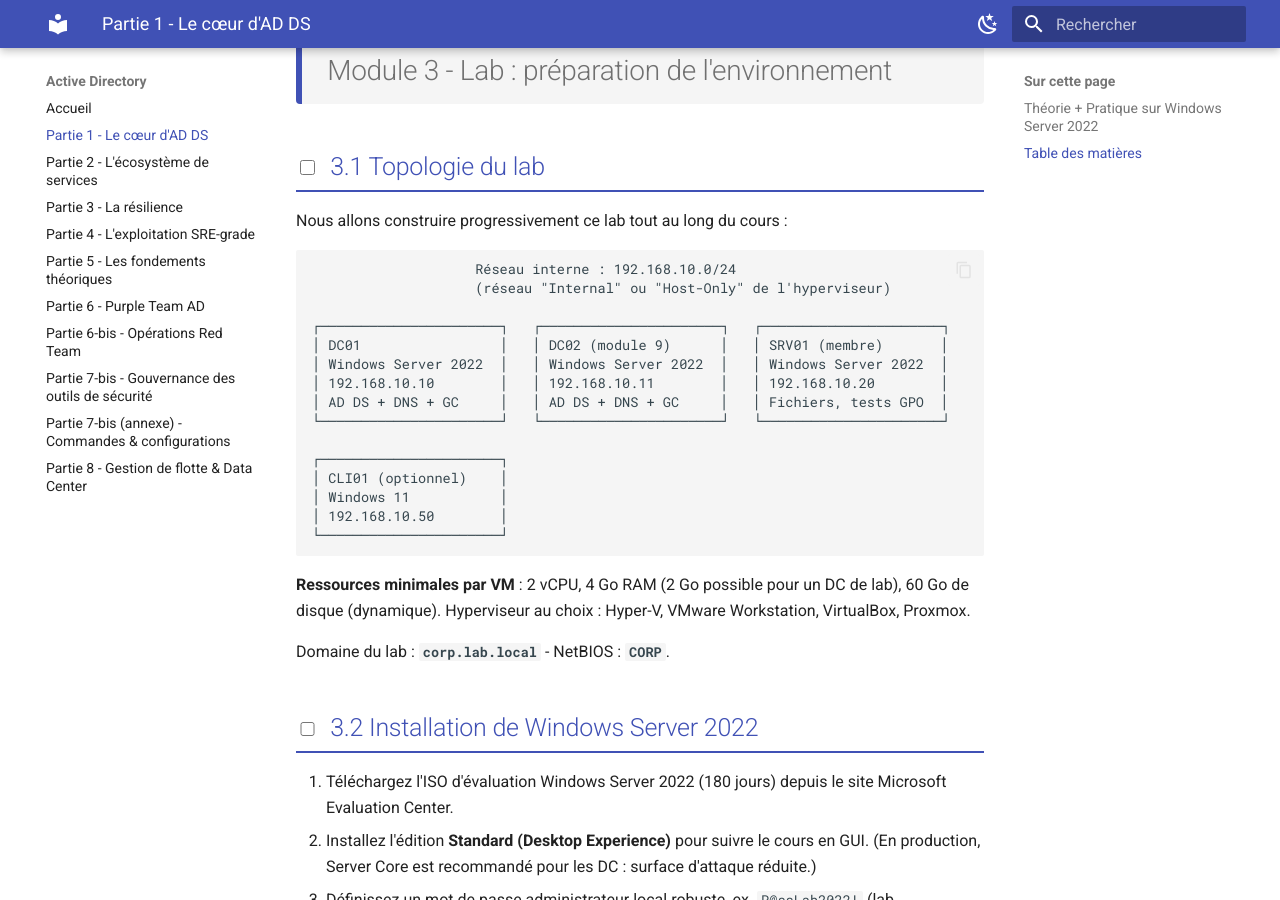
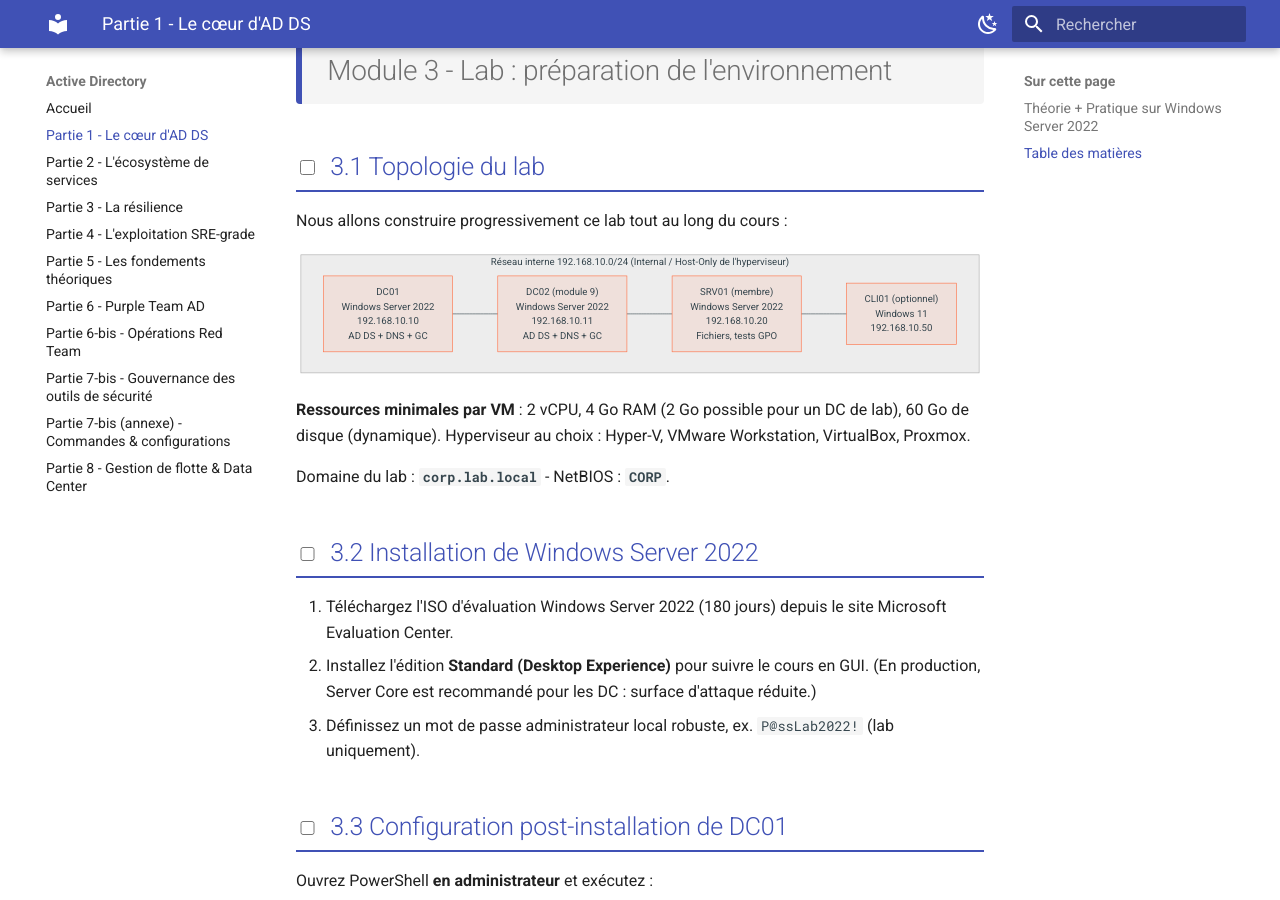
Before and after one commit to andrihan/Active-Directory, an MkDocs documentation site: the page built from docs/01-fondations.md, in a window 1280 px wide and 900 px high, scrolled down 4620 px. Built offline with MkDocs 1.6.1 and Material for MkDocs 9.7.7, drawn with Linux system fonts in a browser that asks for light colours; part of the change alters nothing that is shown; some of the changed text lies outside the part shown.

Commit message:
feat: convertir les schémas ASCII des fondations AD en Mermaid

````diff
--- a/docs/01-fondations.md
+++ b/docs/01-fondations.md
@@ -124,22 +124,15 @@ Windows Server 2022 ne crée pas de nouveau niveau fonctionnel : le maximum rest
 
 Nous allons construire progressivement ce lab tout au long du cours :
 
-```
-                    Réseau interne : 192.168.10.0/24
-                    (réseau "Internal" ou "Host-Only" de l'hyperviseur)
-
-┌──────────────────────┐   ┌──────────────────────┐   ┌──────────────────────┐
-│ DC01                 │   │ DC02 (module 9)      │   │ SRV01 (membre)       │
-│ Windows Server 2022  │   │ Windows Server 2022  │   │ Windows Server 2022  │
-│ 192.168.10.10        │   │ 192.168.10.11        │   │ 192.168.10.20        │
-│ AD DS + DNS + GC     │   │ AD DS + DNS + GC     │   │ Fichiers, tests GPO  │
-└──────────────────────┘   └──────────────────────┘   └──────────────────────┘
-
-┌──────────────────────┐
-│ CLI01 (optionnel)    │
-│ Windows 11           │
-│ 192.168.10.50        │
-└──────────────────────┘
+```mermaid
+flowchart TB
+    subgraph RES["Réseau interne 192.168.10.0/24 (Internal / Host-Only de l'hyperviseur)"]
+        DC01["DC01<br/>Windows Server 2022<br/>192.168.10.10<br/>AD DS + DNS + GC"]
+        DC02["DC02 (module 9)<br/>Windows Server 2022<br/>192.168.10.11<br/>AD DS + DNS + GC"]
+        SRV01["SRV01 (membre)<br/>Windows Server 2022<br/>192.168.10.20<br/>Fichiers, tests GPO"]
+        CLI01["CLI01 (optionnel)<br/>Windows 11<br/>192.168.10.50"]
+    end
+    DC01 --- DC02 --- SRV01 --- CLI01
 ```
 
 **Ressources minimales par VM** : 2 vCPU, 4 Go RAM (2 Go possible pour un DC de lab), 60 Go de disque (dynamique). Hyperviseur au choix : Hyper-V, VMware Workstation, VirtualBox, Proxmox.
@@ -441,11 +434,11 @@ Import-Csv .\utilisateurs.csv | ForEach-Object {
 
 **Stratégie AGDLP** - *Accounts → Global groups → Domain Local groups → Permissions* :
 
-```
-Utilisateur jdupont
-   └── membre de G_IT (global : "les gens de l'IT")
-          └── membre de DL_Partage_IT_RW (domain local : "accès RW au partage IT")
-                 └── ACL NTFS : Modify sur \\SRV01\IT
+```mermaid
+flowchart LR
+    U["Utilisateur jdupont"] --> G["G_IT<br/>(global : les gens de l'IT)"]
+    G --> DL["DL_Partage_IT_RW<br/>(domain local : accès RW au partage IT)"]
+    DL --> ACL["ACL NTFS : Modify sur \\SRV01\IT"]
 ```
 
 ```powershell
````
